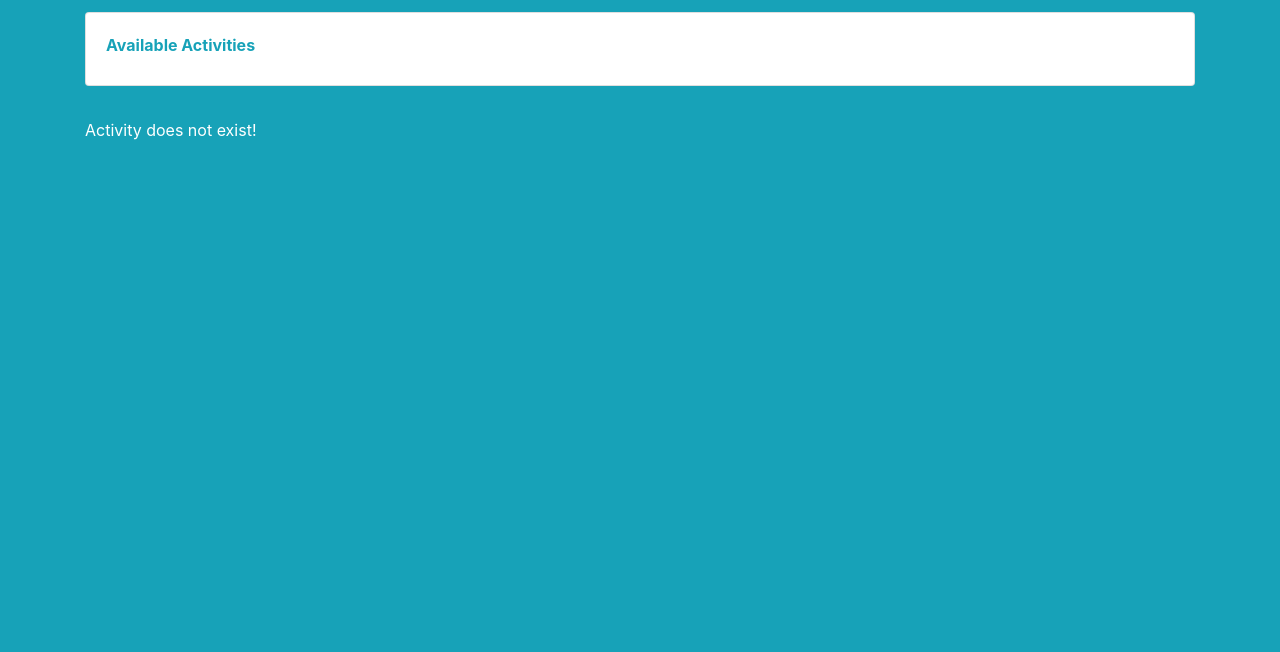
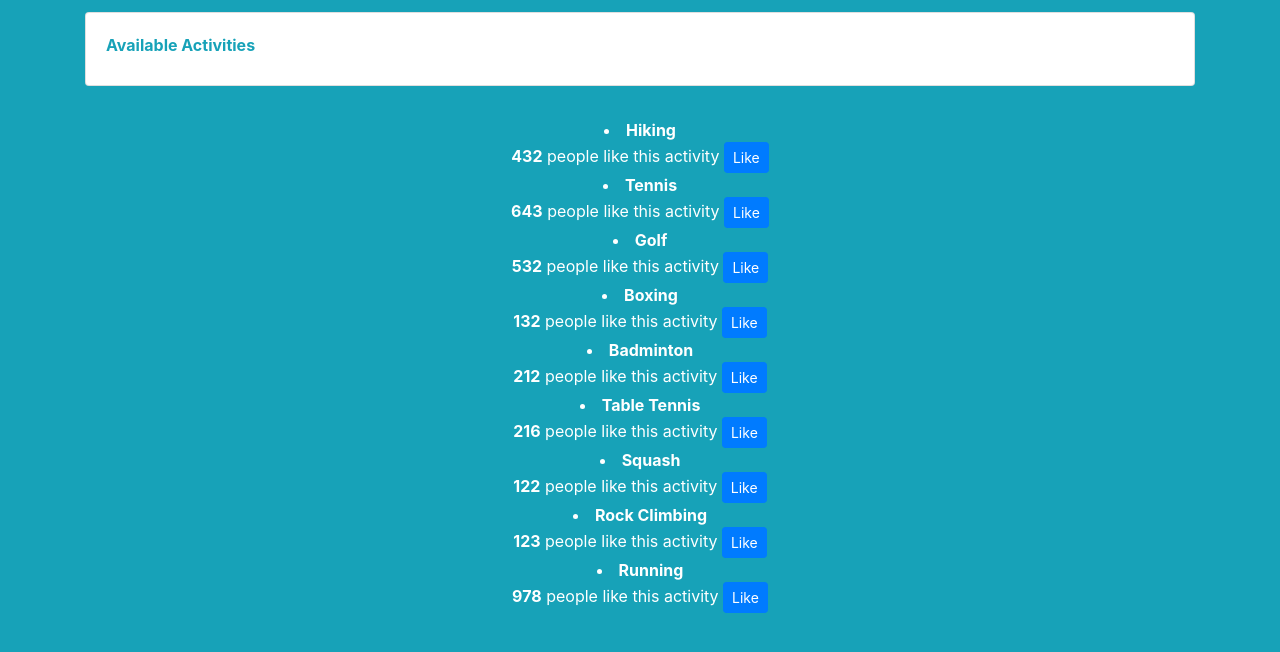
Before and after one commit to robbiemcarthur/sportsday_project, a Django app: page /sportsday/activities/ in a window 1280 px wide. Shown: the part 100-752 px from the top of the page. Run offline with Django 3.2, Linux system fonts and the light colour scheme; data comes from the database, SQL or seed files in the repository; some libraries are stand-ins or nearby versions.

Commit message:
Activities display with clickable like button

```diff
--- a/sportsday/views.py
+++ b/sportsday/views.py
@@ -8,7 +8,7 @@ def home_page(request):
     return render(request, 'sportsday/home_page.html', context=context_dict)
 
 def activities(request):
-    activity_list = Activity.objects.order_by('-likes')
+    activity_list = Activity.objects.all()
     context_dict = {'activities': activity_list}
     return render(request, 'sportsday/activities.html', context_dict)
 
--- a/templates/sportsday/activities.html
+++ b/templates/sportsday/activities.html
@@ -15,18 +15,24 @@
 {% endblock head %}
 {% block content %}
 <div>
-    {% if activity %}
-    <h1>{{ activity.name }}</h1>
+          <div class="row mb-2 align-center">
+        <div class="col-md-12" align="center">
+    {% if activities %}
+    {% for activities in activities %}
+            <li><strong>{{ activities.name }}</strong></li>
     <div>
-        <strong id="like_count">{{ activity.likes }}</strong> people like this activity
+        <strong id="like_count">{{ activities.likes }}</strong> people like this activity
         <button id = "likes" data-actid="{{activity.id}}"
                 class="btn btn-primary btn-sm" type="button">
             Like
         </button>
     </div>
+    {% endfor %}
     {% else %}
     Activity does not exist!
     {% endif %}
+        </div>
+          </div>
 </div>
 {% endblock content %}
 {% endblock body_block %}
```
Also changed, not shown: db.sqlite3.
